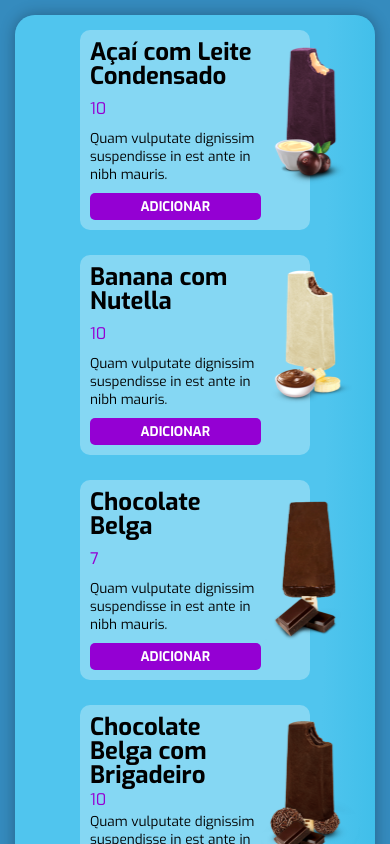
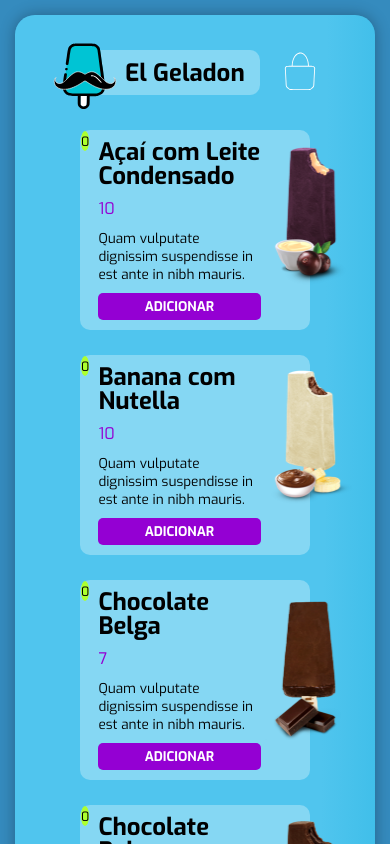
Before and after one commit to CpyRubens/el-geladon-blue, a React (Create React App) app in the folder cardapio-el-geladon/: page / in a window 390 px wide. Shown: the top 844 px of the page. Built offline with nearby package versions, Linux system fonts and the light colour scheme.

Commit message:
PaletaLista useEffect, criação do Header Home e css

```diff
--- a/cardapio-el-geladon/src/components/Home.css
+++ b/cardapio-el-geladon/src/components/Home.css
@@ -26,3 +26,89 @@
     justify-content: unset;
   }
 }
+.Header {
+  max-width: 1110px;
+  margin: 0 auto 25px auto;
+  position: relative;
+}
+
+.row {
+  display: flex;
+  width: 100%;
+  justify-content: space-between;
+  margin: 20px 0 35px 0;
+}
+
+.Logo {
+  display: flex;
+  align-items: center;
+  border-radius: 10px;
+  background-color: rgba(255, 255, 255, 0.3);
+  width: 340px;
+  height: 45px;
+}
+
+.Logo__titulo {
+  position: absolute;
+  left: 55px;
+  font-family: "Exo";
+  font-weight: 700;
+  font-size: 2.5em;
+}
+
+.Logo__icone {
+  position: absolute;
+  left: -20px;
+  top: -15px;
+}
+
+.Sacola {
+  position: relative;
+}
+
+.Sacola__icone {
+  cursor: pointer;
+}
+
+.Sacola__badge {
+  background-color: red;
+  width: 20px;
+  height: 20px;
+  text-align: center;
+  vertical-align: middle;
+  position: absolute;
+  color: white;
+  font-size: 0.9em;
+  display: flex;
+  justify-content: center;
+  align-items: center;
+  border-radius: 50%;
+  bottom: 0;
+  right: 0;
+}
+
+@media (max-width: 1220px) {
+  .Header {
+    max-width: 720px;
+  }
+}
+
+@media (max-width: 840px) {
+  .Header {
+    max-width: 320px;
+  }
+}
+
+@media (max-width: 400px) {
+  .Header {
+    max-width: 250px;
+  }
+
+  .row {
+    column-gap: 20px;
+  }
+
+  .Logo__titulo {
+    font-size: 1.5em;
+  }
+}
--- a/cardapio-el-geladon/src/components/Home.jsx
+++ b/cardapio-el-geladon/src/components/Home.jsx
@@ -1,9 +1,34 @@
 import './Home.css'
 import PaletaLista  from './PaletaLista';
+import sacola from '../assets/icons/sacola.svg';
+import logo from '../assets/logo.svg'
 
 function Home() {
     return (
       <div className="Home">
+        <div className="Home__header Header">
+  <div className="row">
+      <div className="Header__logo Logo">
+      <img
+          src={logo}
+          width="70px"
+          alt="Logo El Geladon"
+          className="Logo__icone"
+      />
+      <span className="Logo__titulo"> El Geladon </span>
+      </div>
+      <div className="Header__opcoes Opcoes">
+      <div className="Opcoes__sacola Sacola">
+          <img
+          src={sacola}
+          width="40px"
+          className="Sacola__icone"
+          alt="Sacola de compras"
+          />
+      </div>
+      </div>
+  </div>
+</div>
       <div className="Home__container">
         <PaletaLista />
       </div>
--- a/cardapio-el-geladon/src/components/PaletaLista.css
+++ b/cardapio-el-geladon/src/components/PaletaLista.css
@@ -88,4 +88,21 @@
 .PaletaListaItem__foto {
     height: 150px;
     margin-right: -60px;
-}
+}/* ... */
+.PaletaListaItem__badge {
+    background-color: greenyellow;
+    width: 20px;
+    height: 20px;
+    text-align: center;
+    vertical-align: middle;
+    position: relative;
+    color: black;
+    font-size: .8em;
+    display: flex;
+    justify-content: center;
+    align-items: center;
+    border-radius: 50%;
+    top: -9px;
+    left: -9px;
+  }
+  /* ... */
--- a/cardapio-el-geladon/src/components/PaletaLista.jsx
+++ b/cardapio-el-geladon/src/components/PaletaLista.jsx
@@ -1,17 +1,30 @@
-import './PaletaLista.css'
-import {paletas} from '../mocks/paletas.js'
+import React, { useState } from "react";
+import "./PaletaLista.css";
+import { paletas } from "../mocks/paletas.js";
 
 function PaletaLista() {
+  const [paletaSelecionada, setPaletaSelecionada] = useState({});
+
+  const adicionarItem= (paletaIndex) =>{
+    const paleta = {
+      [paletaIndex]:Number(paletaSelecionada[paletaIndex]|| 0) +1
+    }
+    setPaletaSelecionada({...paletaSelecionada,...paleta})
+  }
+
   return (
     <div className="PaletaLista">
-      {paletas.map((paletas, index)=> (
+      {paletas.map((paletas, index) => (
         <div className="PaletaListaItem" key={`PaletaListaItem ${index}`}>
+          <span className="PaletaListaItem__badge">{paletaSelecionada[index]||0}</span>
           <div>
             <div className="PaletaListaItem__titulo">{paletas.titulo}</div>
             <div className="PaletaListaItem__preco">{paletas.preco}</div>
-          <div className="PaletaListaItem__descricao">{paletas.descricao}</div>
+            <div className="PaletaListaItem__descricao">
+              {paletas.descricao}
+            </div>
             <div className="PaletaListaItem__acoes Acoes">
-            <button className="Acoes__adicionar Acoes__adicionar--preencher">
+              <button className="Acoes__adicionar Acoes__adicionar--preencher" onClick={()=> adicionarItem(index)}>
                 adicionar
               </button>
             </div>
```
Also changed, not shown: cardapio-el-geladon/src/assets/icons/sacola.svg (added), cardapio-el-geladon/src/assets/logo.svg (added). Lines whose indentation alone changed are shown as unchanged.
